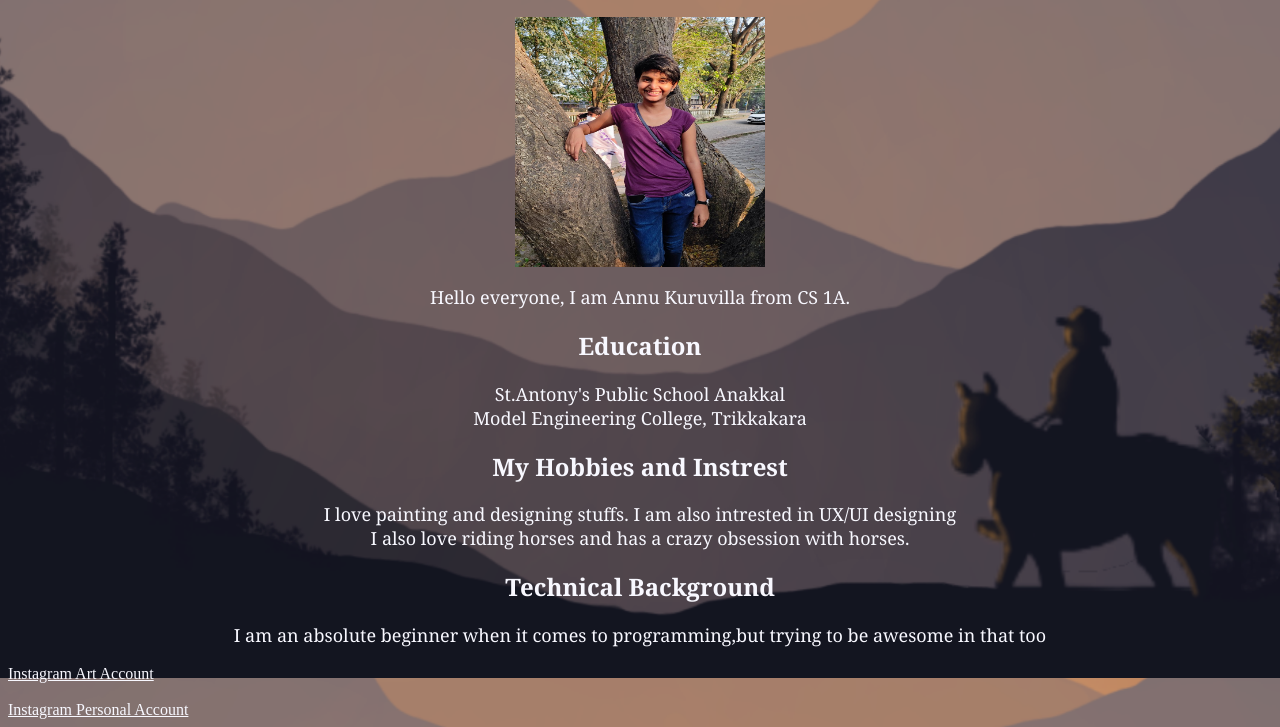
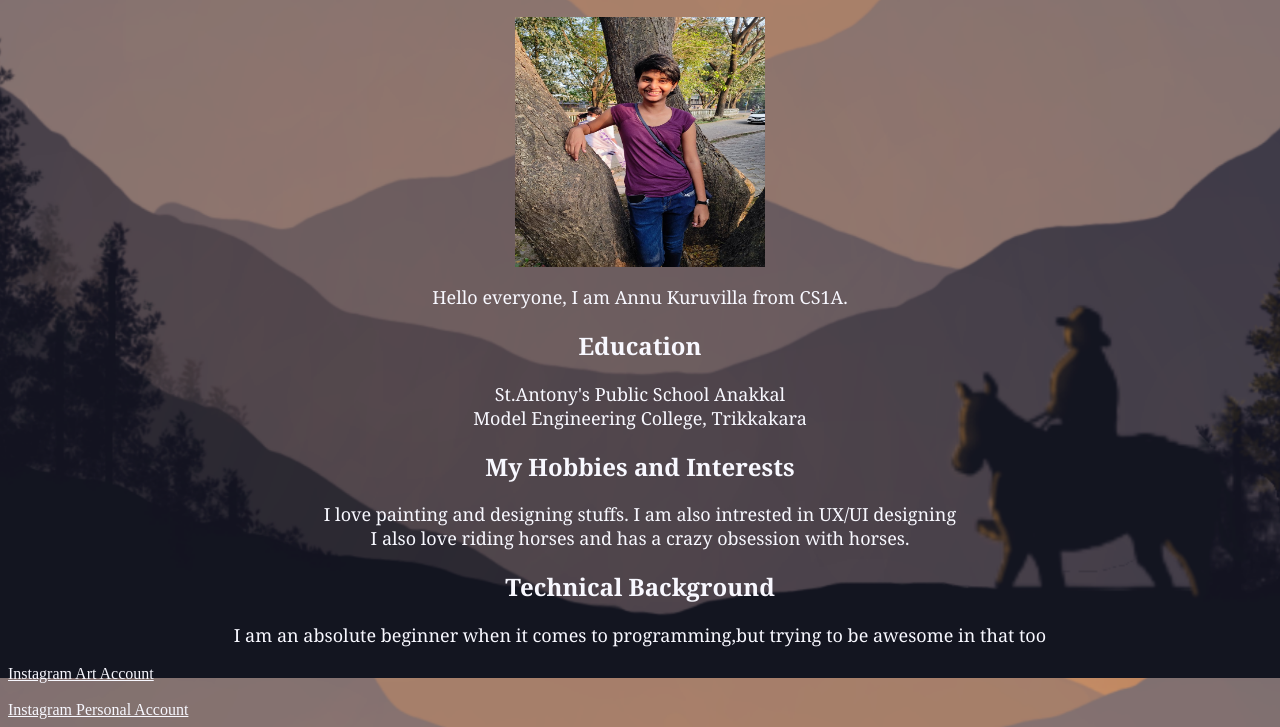
Before and after one commit to Annu-Kuruvilla/Aboutme, a plain HTML site: page index.html in a window 1280 px wide. Shown: the part 122-849 px from the top of the page. Drawn offline with Linux system fonts and the light colour scheme.

Commit message:
Fixed Typo

```diff
--- a/index.html
+++ b/index.html
@@ -46,7 +46,7 @@
     </style>
 
 
-<p>Hello everyone, I am Annu Kuruvilla from CS 1A.<p>
+<p>Hello everyone, I am Annu Kuruvilla from CS1A.<p>
     <style>
         p{
             position:relative;
@@ -62,7 +62,7 @@
                 text-align: center;
             }
         </style>
-        <h2>My Hobbies and Instrest</h2>
+        <h2>My Hobbies and Interests</h2>
         <p>I love painting and designing stuffs. I am also intrested in UX/UI designing<br>I also love riding horses and has a crazy obsession with horses.<p>
             <h2>Technical Background</h2>
         <p>I am an absolute beginner when it comes to programming,but trying to be awesome in that too</p>
```
